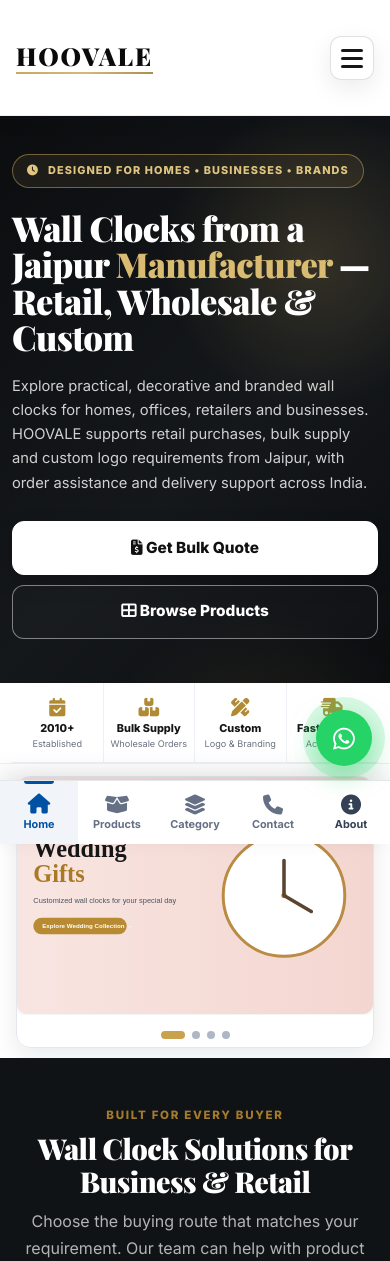
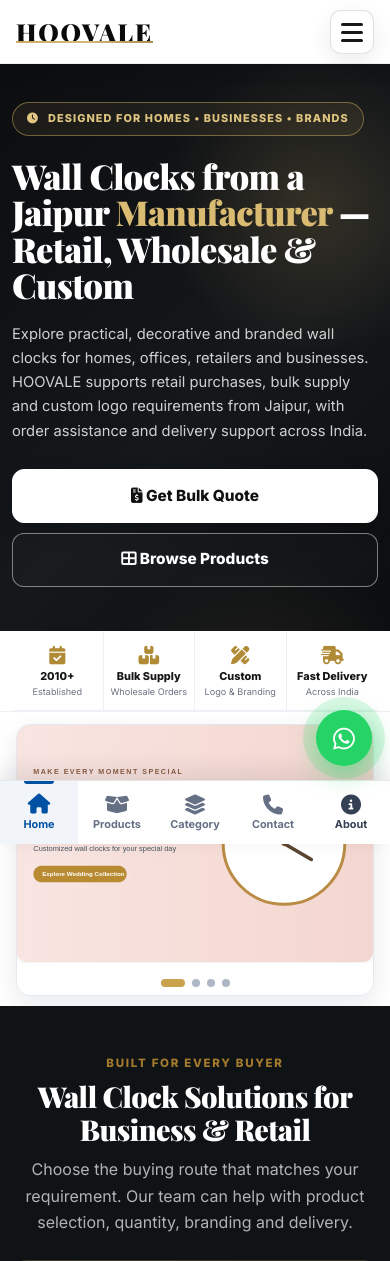
Before and after one commit to bhawanirathore7773/Hoovale, a Django app: page / in a window 390 px wide. Shown: the top 1261 px of the page. Run offline with Django 5.2, Linux system fonts and the light colour scheme; data comes from the database, SQL or seed files in the repository; data that the repository does not hold is empty; parts of the project's set-up code (start-up, migrations or seed data) failed here and were passed over; some libraries are stand-ins or nearby versions.

Commit message:
Fix mobile header height to match bottom navigation

```diff
--- a/hoovale_project/static/css/premium_theme.css
+++ b/hoovale_project/static/css/premium_theme.css
@@ -3502,49 +3502,61 @@
 }
 
 /* ============================================================
-   MOBILE HEADER / BOTTOM NAV HEIGHT MATCH
-   Keep the top mobile header visually equal to the fixed
-   bottom navigation area. Do not change desktop header.
+   FINAL MOBILE HEADER — MATCH FIXED BOTTOM NAV
+   Keep the header compact. Both bars use the same 64px CSS
+   height; no extra mobile header override is applied.
    ============================================================ */
 @media (max-width: 991px) {
     .navbar.hv-navbar {
-        height: 116px !important;
-        min-height: 116px !important;
-        max-height: 116px !important;
+        position: fixed !important;
+        top: 0 !important;
+        left: 0 !important;
+        right: 0 !important;
+        width: 100% !important;
+        height: 64px !important;
+        min-height: 64px !important;
+        max-height: 64px !important;
         padding: 0 !important;
+        margin: 0 !important;
         box-sizing: border-box !important;
     }
 
     .navbar.hv-navbar > .container,
     .navbar.hv-navbar > .container-fluid,
     .navbar.hv-navbar > .container-lg {
-        height: 100% !important;
-        min-height: 116px !important;
+        height: 64px !important;
+        min-height: 64px !important;
+        max-height: 64px !important;
+        padding-top: 0 !important;
+        padding-bottom: 0 !important;
         display: flex !important;
         align-items: center !important;
         box-sizing: border-box !important;
     }
 
     main {
-        padding-top: 116px !important;
+        padding-top: 64px !important;
+    }
+
+    .hv-navbar .navbar-brand {
+        margin-top: 0 !important;
+        margin-bottom: 0 !important;
+        padding-top: 0 !important;
+        padding-bottom: 0 !important;
     }
 }
 
 @media (max-width: 480px) {
-    .navbar.hv-navbar {
-        height: 116px !important;
-        min-height: 116px !important;
-        max-height: 116px !important;
-    }
-
+    .navbar.hv-navbar,
     .navbar.hv-navbar > .container,
     .navbar.hv-navbar > .container-fluid,
     .navbar.hv-navbar > .container-lg {
-        height: 116px !important;
-        min-height: 116px !important;
+        height: 64px !important;
+        min-height: 64px !important;
+        max-height: 64px !important;
     }
 
     main {
-        padding-top: 116px !important;
-    }
-}
+        padding-top: 64px !important;
+    }
+}
```
